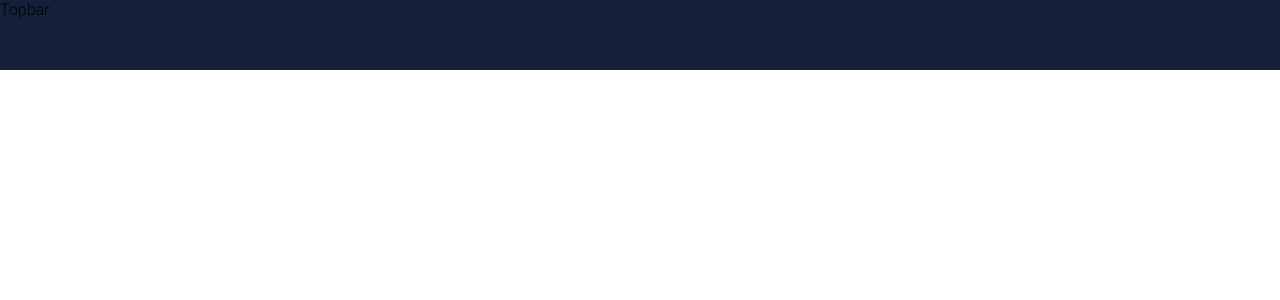
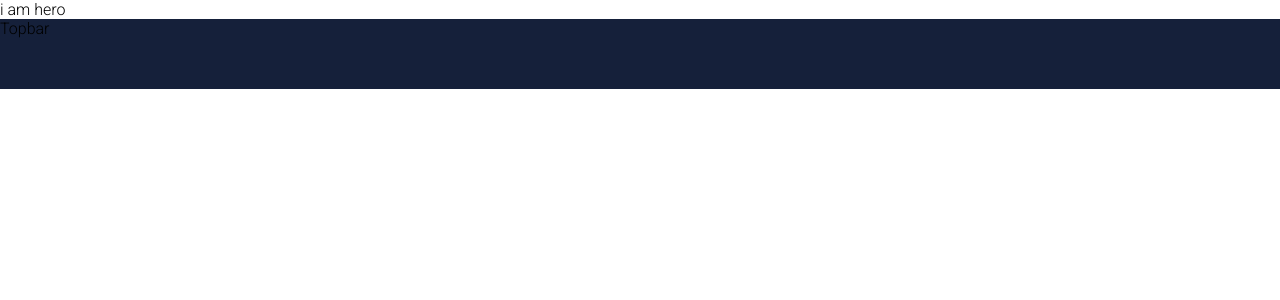
Before and after one commit to HarshjeetTomar/myprofile, a React (Create React App) app: page / in a window 1280 px wide. Shown: the top 300 px of the page. Built offline with nearby package versions, Linux system fonts and the light colour scheme.

Commit message:
make some changes

```diff
--- a/src/App.js
+++ b/src/App.js
@@ -2,6 +2,7 @@ import Topbar from './components/topbar/Topbar.jsx'
 function App() {
   return (
     <div className="App">
+      i am hero
      <Topbar/>
     </div>
   );
```
